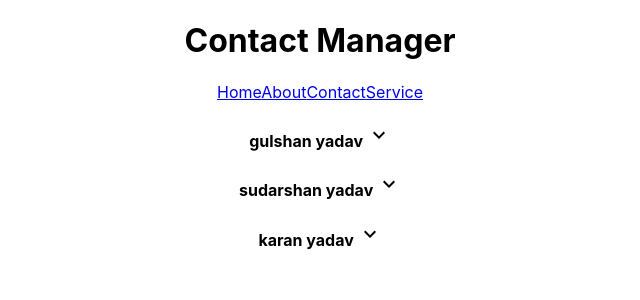
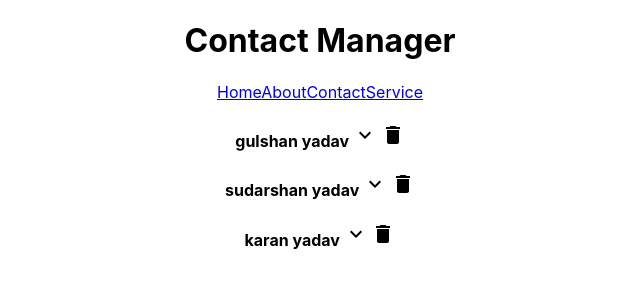
Before and after one commit to gulshanyadav01/contactmanager, a React (Create React App) app: page / in a window 1280 px wide. Shown: the top 300 px of the page, without its empty margins (320-960 px from the left). Built offline with nearby package versions, Linux system fonts and the light colour scheme.

Commit message:
delete is executed

```diff
--- a/src/components/Contact.js
+++ b/src/components/Contact.js
@@ -1,6 +1,9 @@
 import React, { Component } from 'react';
 import PropTypes from "prop-types";
 import ExpandMoreIcon from '@material-ui/icons/ExpandMore';
+import DeleteIcon from '@material-ui/icons/Delete';
+
+
 class Contact extends Component {
     state = {
         showInfo: false
@@ -9,10 +12,16 @@ class Contact extends Component {
     showInfoHandler = () =>  {
         this.setState({showInfo: !this.state.showInfo})
      }
+
+     onDeleteClick = (id) => {
+         console.log("i m delete");
+         this.props.deleteClickHandler(id);
+     }
+
     render() {
         return (
             <div>
-                <h4>{this.props.name}  <ExpandMoreIcon  onClick = {this.showInfoHandler}/></h4>
+                <h4>{this.props.name}  <ExpandMoreIcon  onClick = {this.showInfoHandler}/> <DeleteIcon onClick = {() => this.onDeleteClick(this.props.id)} /> </h4>
                 {this.state.showInfo ?
                ( <ul>
                     <li>Email:{this.props.email}</li>
--- a/src/components/Contacts.jsx
+++ b/src/components/Contacts.jsx
@@ -24,6 +24,13 @@ import Contact from "./Contact"
              }
          ]
      }
+     onDeleteHandler = (id) => {
+        console.log(id);
+        const newContact = this.state.contacts.filter(contact => {
+            return contact.id !== id;
+        });
+        this.setState({contacts: newContact});
+     }
 
     render() {
         return (
@@ -35,7 +42,7 @@ import Contact from "./Contact"
                             email = {contact.email}
                             phone = {contact.phone}
                             id = {contact.id}
-
+                            deleteClickHandler = {() => this.onDeleteHandler(contact.id)}
                             />
                         )
                     })
```
